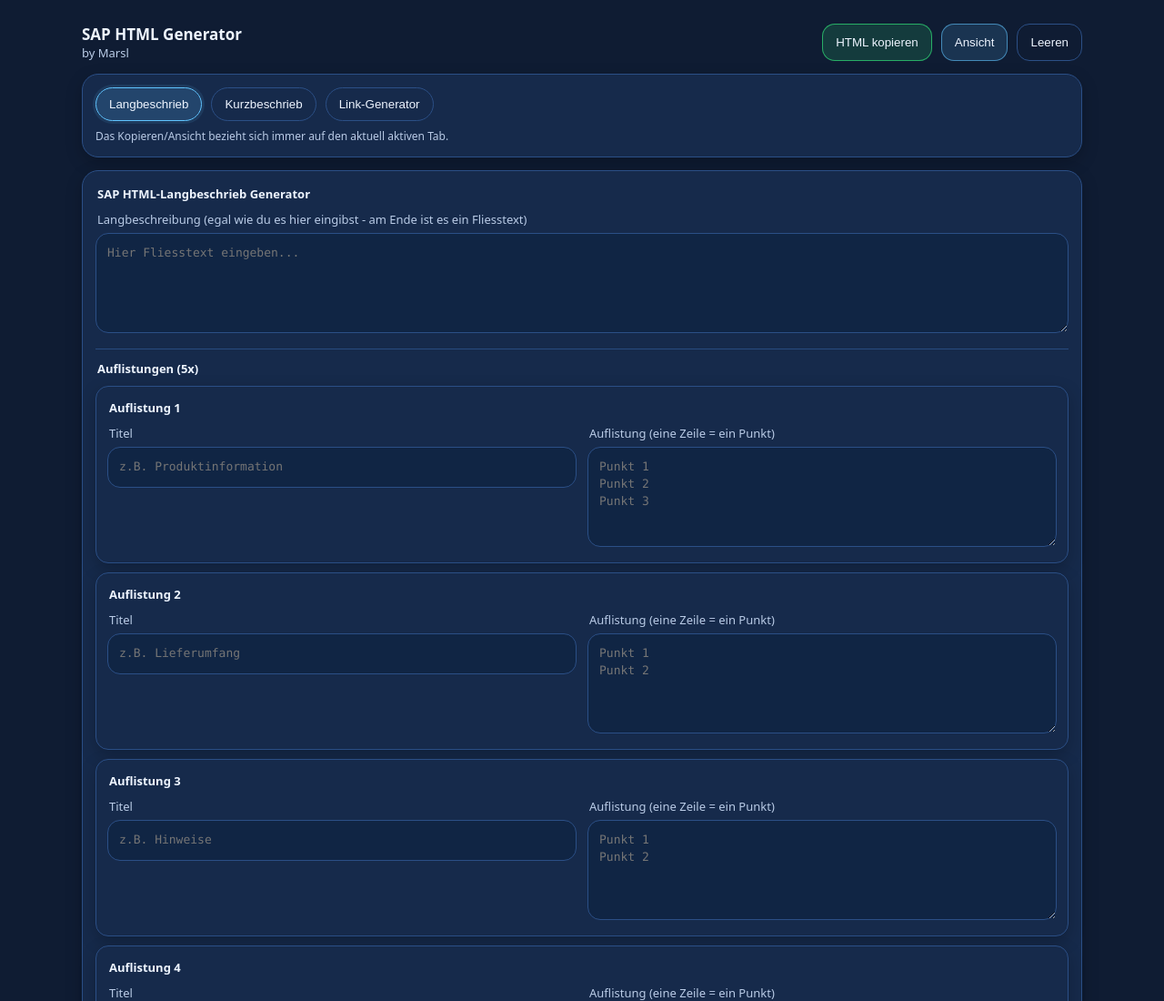
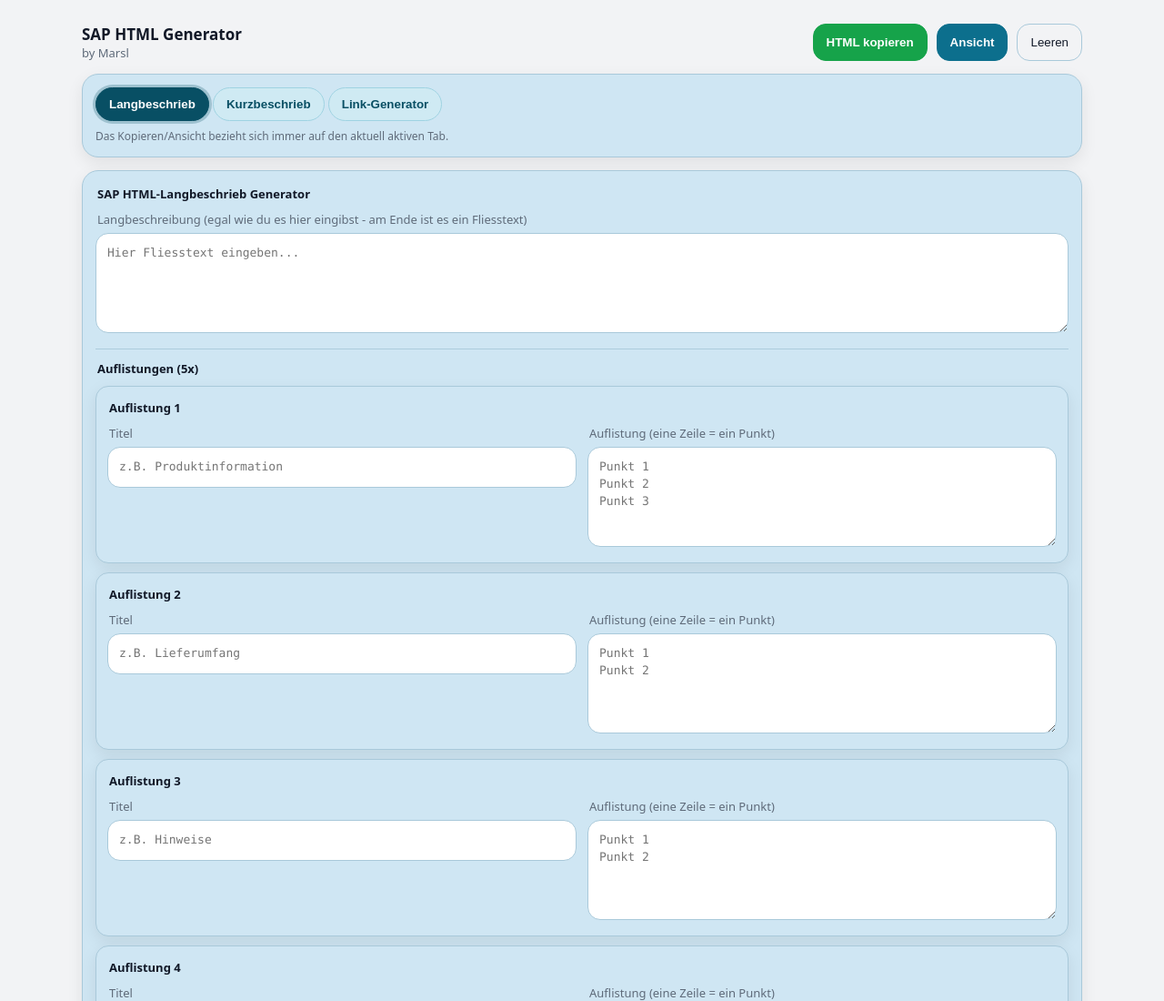
Before and after one commit to marsl21/Verkaufstexte, a plain HTML site: page index.html in a window 1280 px wide. Shown: the top 1100 px of the page at 91% size. Drawn offline with Linux system fonts and the light colour scheme.

Commit message:
Add files via upload

```diff
--- a/index.html
+++ b/index.html
@@ -6,20 +6,18 @@
 <title>SAP HTML Generator</title>
 
 <style>
+
 :root{
-  /* --- Eisblau Clean Style --- */
-  --bg:#0f1c33;
-  --card:#162a4b;
-  --panel:#102544;
+  --bg:#f2f3f5;
+  --card:#cfe6f3;
+  --panel:#ffffff;
+  --txt:#111827;
+  --muted:#5f6b7a;
+  --line:#a9c9da;
+  --acc:#1599b8;
+  --ok:#16a34a;
 
-  --txt:#eef5ff;
-  --muted:#b9cbe6;
-  --line:#2b4f86;
-
-  --acc:#60c4ff;
-  --ok:#2ecc71;
-
-  --shadow: rgba(0,0,0,.22);
+  --shadow: rgba(0,0,0,.08);
 }
 
 *{box-sizing:border-box}
@@ -58,7 +56,7 @@
 }
 
 .card{
-  background:var(--card);
+  background:var(--card);   /* nicht weiss */
   border:1px solid var(--line);
   border-radius:18px;
   padding:14px;
@@ -82,8 +80,8 @@
   width:100%;
   border-radius:14px;
   border:1px solid var(--line);
-  background:var(--panel);
-  color:var(--txt);
+  background:var(--panel);   /* weiss */
+  color:var(--txt);          /* schwarz */
   padding:12px;
   font-family:ui-monospace,SFMono-Regular,Menlo,Consolas,monospace;
   font-size:13px;
@@ -95,8 +93,10 @@
 textarea{ min-height:110px; resize:vertical; }
 
 input:focus, textarea:focus{
-  border-color:var(--acc);
-  box-shadow:0 0 0 4px rgba(96,196,255,.14);
+  border-color:#0c6f8d;
+  box-shadow:
+    0 0 0 3px rgba(12,111,141,.35),
+    0 0 12px rgba(12,111,141,.25);
 }
 
 .grid2{
@@ -118,8 +118,8 @@
 button{
   border-radius:14px;
   padding:12px 14px;
-  border:1px solid rgba(96,196,255,.6);
-  background:rgba(96,196,255,.15);
+  border:1px solid rgba(37,99,235,.45);
+  background:rgba(37,99,235,.08);
   color:var(--txt);
   cursor:pointer;
   transition:.15s ease;
@@ -134,37 +134,63 @@
 }
 
 button.ok{
-  border-color:rgba(46,204,113,.8);
-  background:rgba(46,204,113,.18);
+  background:#16a34a;        /* kräftiges Grün */
+  border-color:#16a34a;
+  color:#ffffff;
+  font-weight:600;
 }
 
-.tabs{
-  display:flex;
-  gap:10px;
-  flex-wrap:wrap;
+button.ok:hover{
+  background:#15803d;
+  border-color:#15803d;
+}
+
+#btnPreview{
+  background:#0c6f8d;        /* kräftiges Blau */
+  border-color:#0c6f8d;
+  color:#ffffff;
+  font-weight:600;
+}
+
+#btnPreview:hover{
+  background:#084f64;
+  border-color:#084f64;
 }
 
 .tab{
   border-radius:999px;
   padding:10px 14px;
-  border:1px solid var(--line);
-  background:transparent;
+  border:1px solid #9fd3e2;
+  background:#cfeaf3;          /* helleres Blau */
+  color:#084f64;               /* dunkle Schrift */
   cursor:pointer;
-  color:var(--txt);
+  font-weight:600;
+  transition:.15s ease;
+}
+
+.tab:hover{
+  background:#bfe3ef;
 }
 
 .tab.active{
-  border-color:var(--acc);
-  background:rgba(96,196,255,.18);
-  box-shadow:0 0 0 3px rgba(96,196,255,.10);
+  background:#084f64;          /* dunkles Blau */
+  border-color:#084f64;
+  color:#ffffff;               /* weisse Schrift */
+  box-shadow:0 0 0 3px rgba(8,79,100,.25);
+}
+
+.tab.active{
+  background:#084f64;       /* noch dunkler */
+  border-color:#084f64;
+  box-shadow:0 0 0 3px rgba(8,79,100,.25);
 }
 
 .hidden{display:none;}
 
 .out.ready{
-  border:1px solid rgba(46,204,113,.9);
-  background:rgba(46,204,113,.12);
-  box-shadow: inset 0 0 22px rgba(46,204,113,.15);
+  border:1px solid rgba(22,163,74,.70);
+  background:rgba(22,163,74,.08);
+  box-shadow: inset 0 0 22px rgba(22,163,74,.10);
 }
 
 .small{
@@ -183,7 +209,7 @@
 .modal{
   position:fixed;
   inset:0;
-  background:rgba(0,0,0,.45);
+  background:rgba(0,0,0,.35);
   display:none;
   align-items:center;
   justify-content:center;
@@ -195,10 +221,11 @@
   width:min(980px,96vw);
   max-height:86vh;
   overflow:auto;
-  background:#1a355f;
+  background:var(--card);        /* hell */
   border-radius:18px;
   padding:16px;
   border:1px solid var(--line);
+  box-shadow:0 10px 30px rgba(0,0,0,.12);
 }
 
 .previewHead{
@@ -216,7 +243,8 @@
 }
 
 .previewBody{
-  background:#17325a;
+  background:#ffffff;
+  color:var(--txt);
   border-radius:14px;
   padding:14px;
   border:1px solid var(--line);
@@ -225,8 +253,9 @@
 .previewBody p{ margin:0 0 10px; }
 .previewBody ul{ margin:0 0 12px 18px; padding:0; }
 .previewBody li{ margin:4px 0; }
-.previewBody strong{ color:#ffffff; }
+.previewBody strong{ color:var(--txt); }
 </style>
+
 </head>
 
 <body>
```
